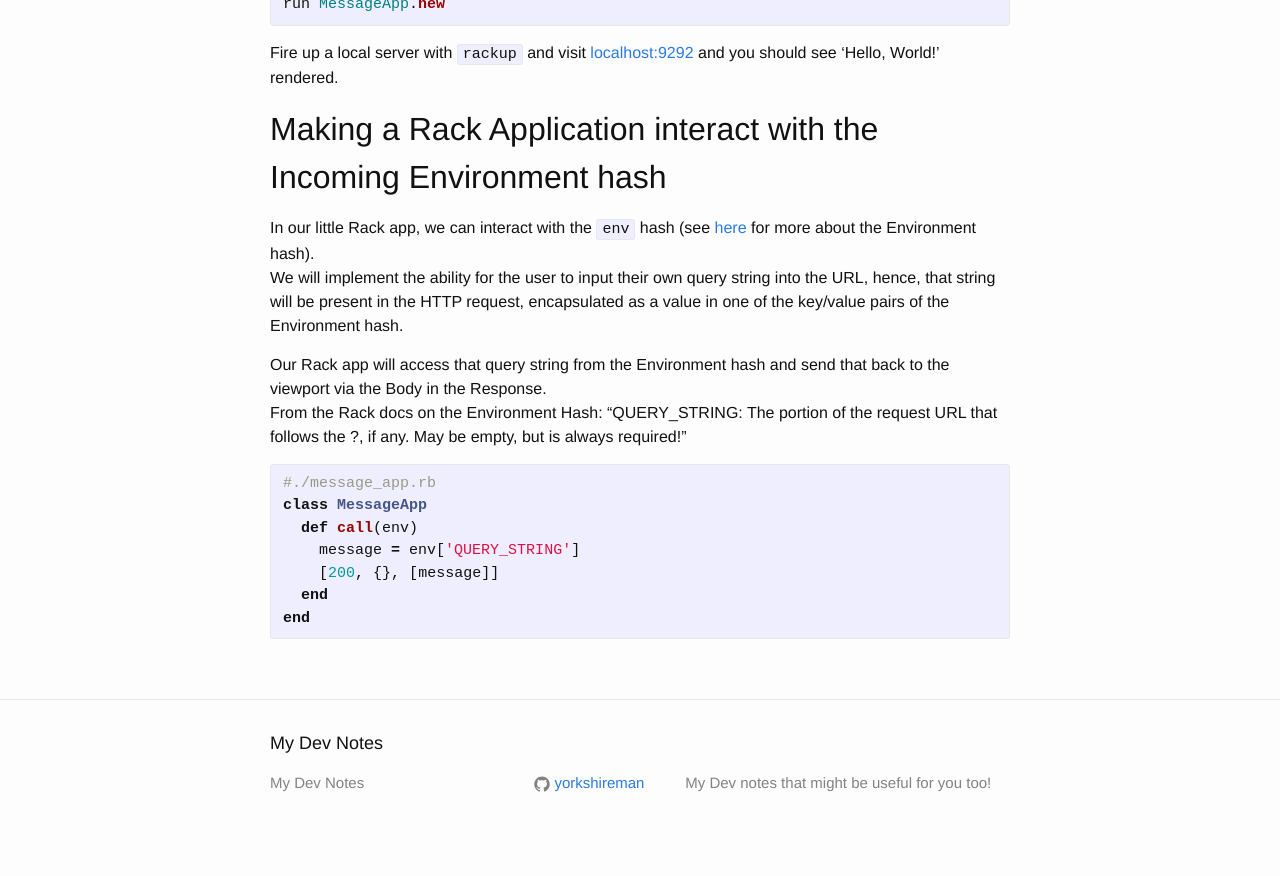
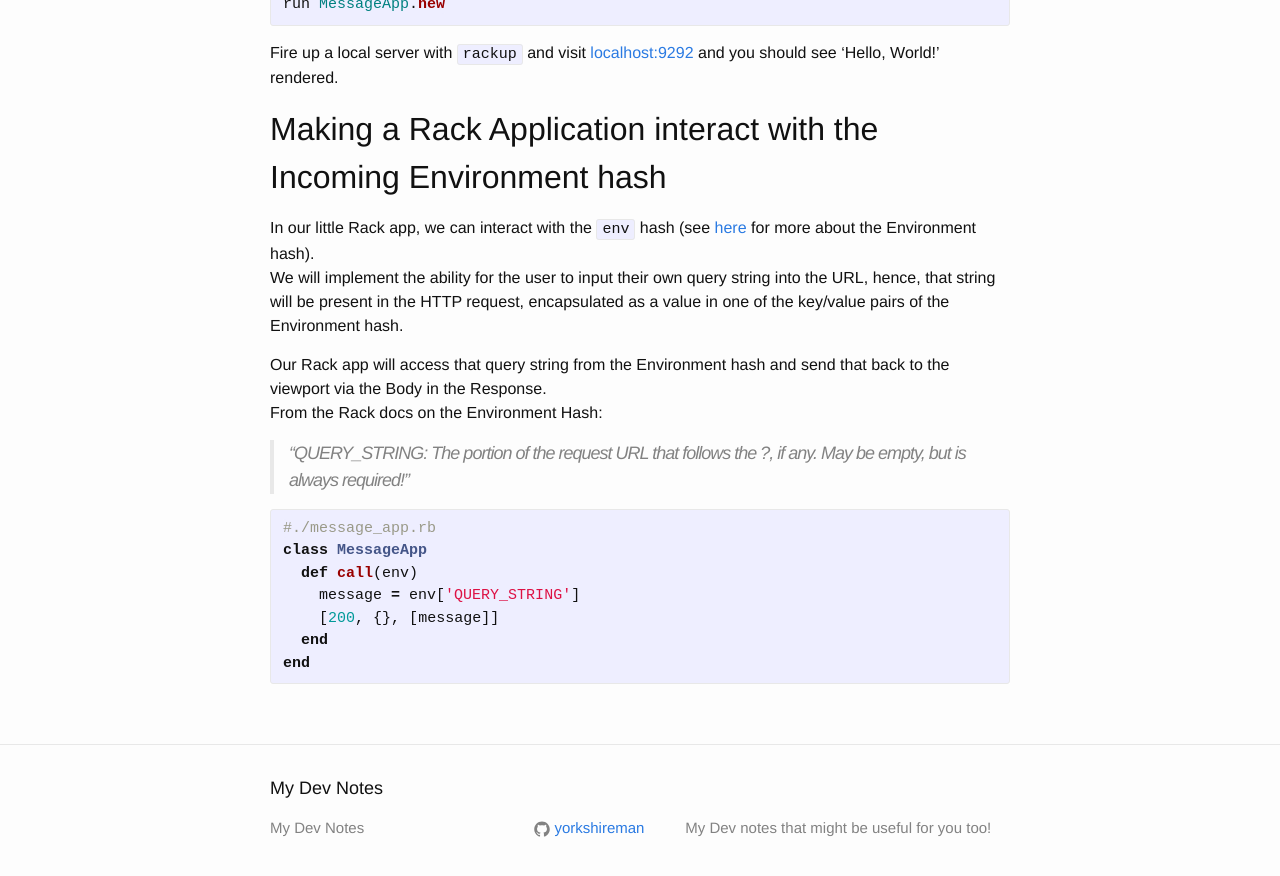
Before and after one commit to Yorkshireman/yorkshireman.github.io, a Jekyll site: the page built from _posts/2016-05-03-rack-and-rack-middleware.md, in a window 1280 px wide and 900 px high, scrolled down 1097 px. Shown: the top 876 px of the window. Built offline with Jekyll 4.4.1, drawn with Linux system fonts in a browser that asks for light colours; before the commit the page ends 1952 px from its top, so only the background shows below that.

```diff
--- a/_posts/2016-05-03-rack-and-rack-middleware.md
+++ b/_posts/2016-05-03-rack-and-rack-middleware.md
@@ -52,7 +52,8 @@ In our little Rack app, we can interact with the `env` hash (see [here](http://r
 We will implement the ability for the user to input their own query string into the URL, hence, that string will be present in the HTTP request, encapsulated as a value in one of the key/value pairs of the Environment hash.
 
 Our Rack app will access that query string from the Environment hash and send that back to the viewport via the Body in the Response.
-From the Rack docs on the Environment Hash: "QUERY_STRING: The portion of the request URL that follows the ?, if any. May be empty, but is always required!"
+From the Rack docs on the Environment Hash:
+> "QUERY_STRING: The portion of the request URL that follows the ?, if any. May be empty, but is always required!"
 
 {% highlight ruby %}
 #./message_app.rb
```
